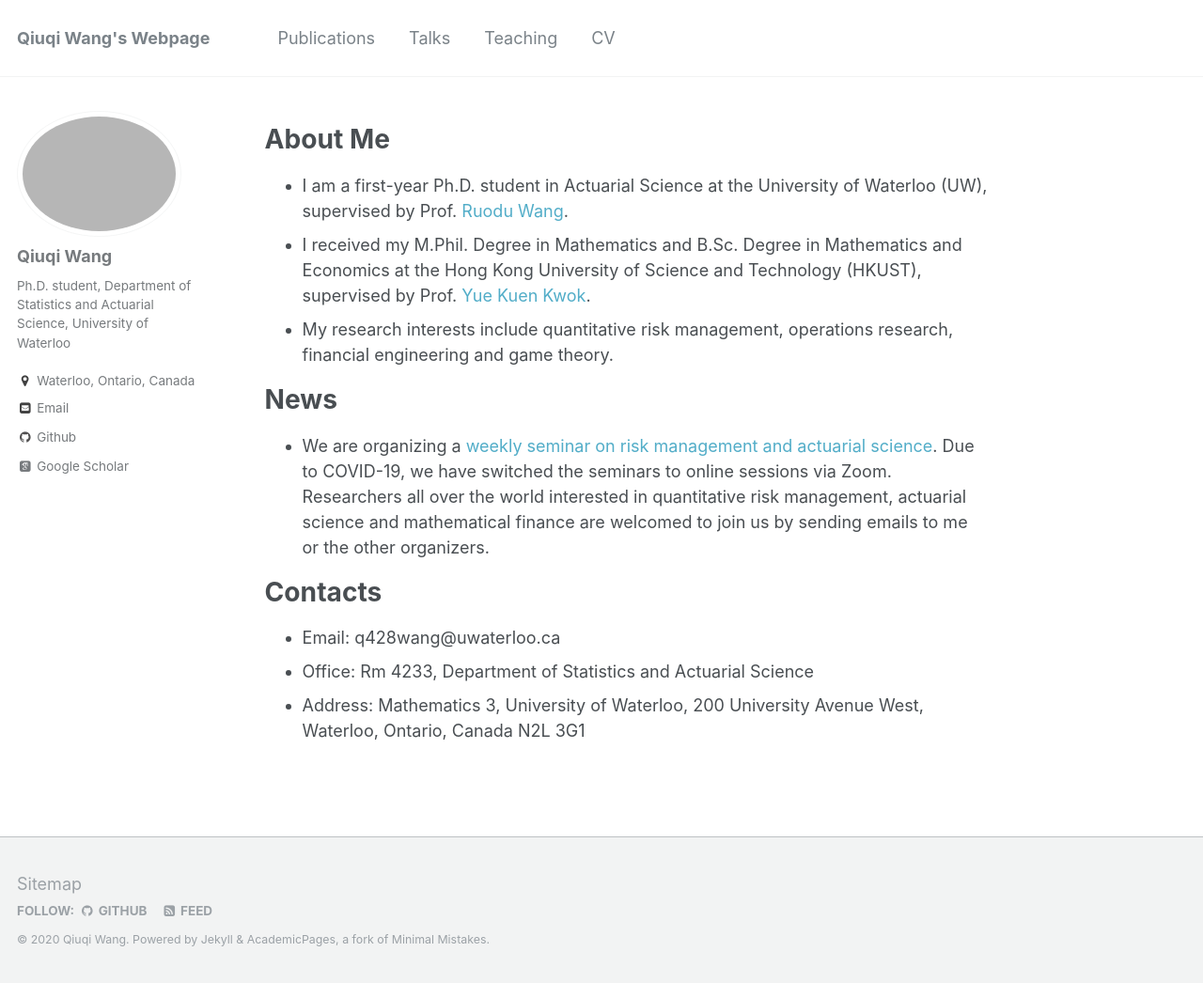
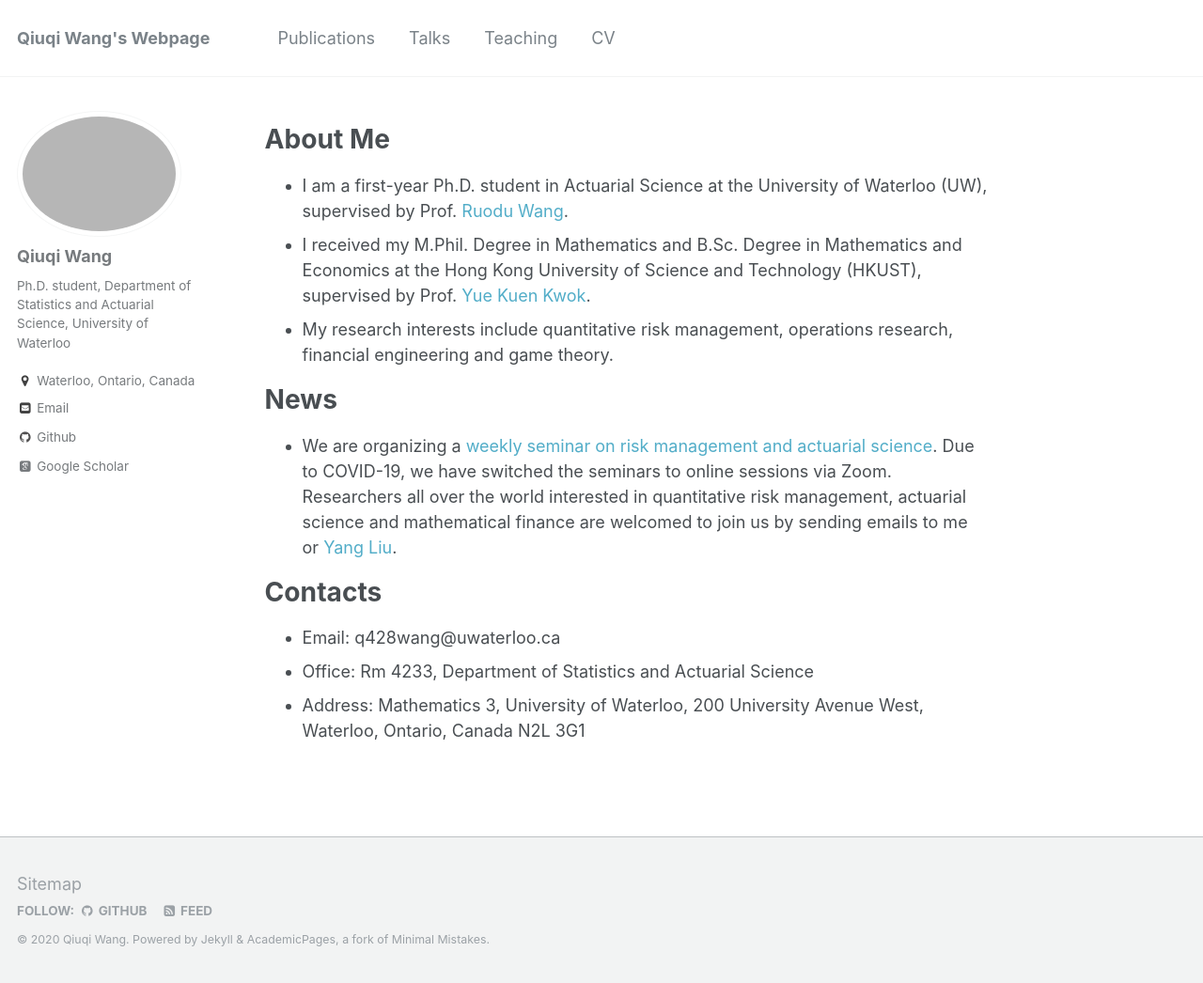
Before and after one commit to qwangan/qwangan.github.io, a Jekyll site: the page built from _pages/about.md, in a window 1280 px wide and 1046 px high. Shown: the whole window at 94% size. Built offline with Jekyll 4.4.1, drawn with Linux system fonts in a browser that asks for light colours; some web fonts are replaced.

Commit message:
Update about.md

```diff
--- a/_pages/about.md
+++ b/_pages/about.md
@@ -14,7 +14,7 @@
 * My research interests include quantitative risk management, operations research, financial engineering and game theory.
 
 # News
-* We are organizing a [weekly seminar on risk management and actuarial science](https://yang-liu16.github.io/seminar/). Due to COVID-19, we have switched the seminars to online sessions via Zoom. Researchers all over the world interested in quantitative risk management, actuarial science and mathematical finance are welcomed to join us by sending emails to me or the other organizers.
+* We are organizing a [weekly seminar on risk management and actuarial science](https://yang-liu16.github.io/seminar/). Due to COVID-19, we have switched the seminars to online sessions via Zoom. Researchers all over the world interested in quantitative risk management, actuarial science and mathematical finance are welcomed to join us by sending emails to me or [Yang Liu](https://yang-liu16.github.io/).
 
 # Contacts
 * Email: q428wang@uwaterloo.ca
```
